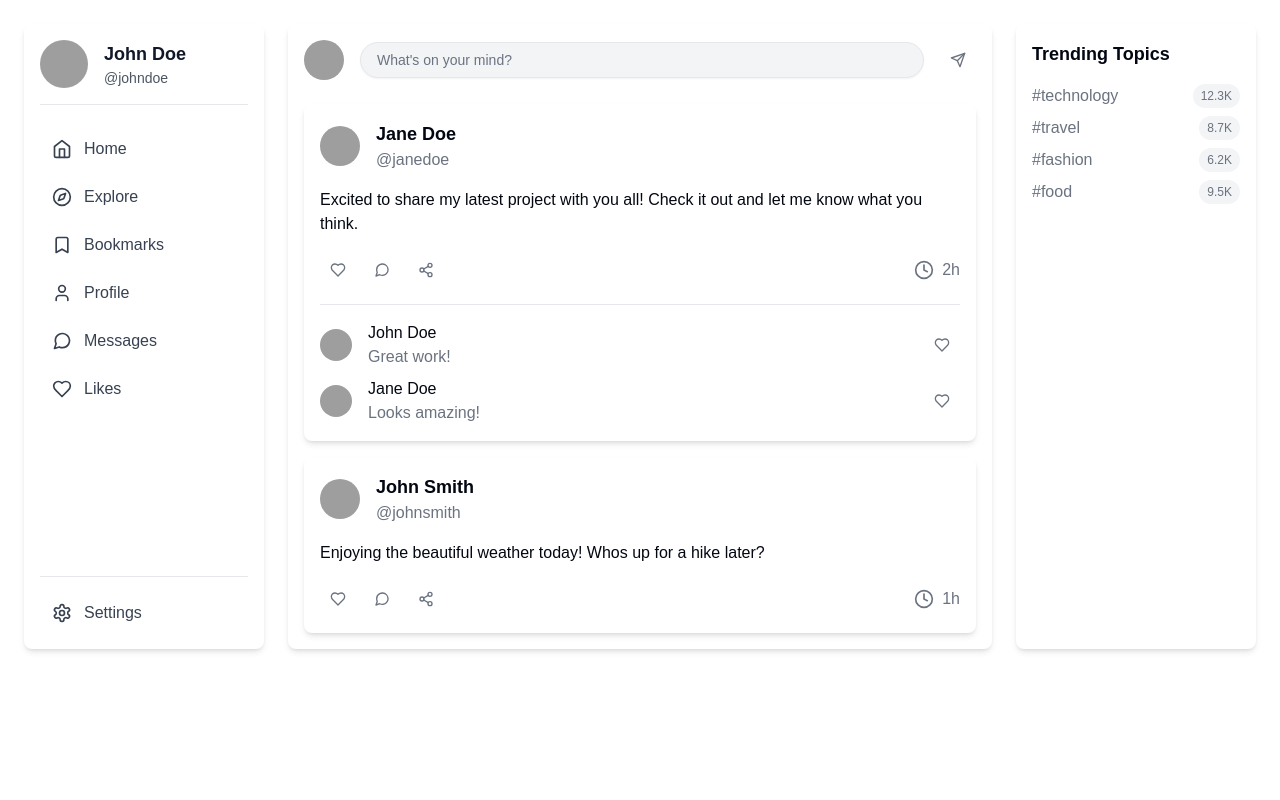
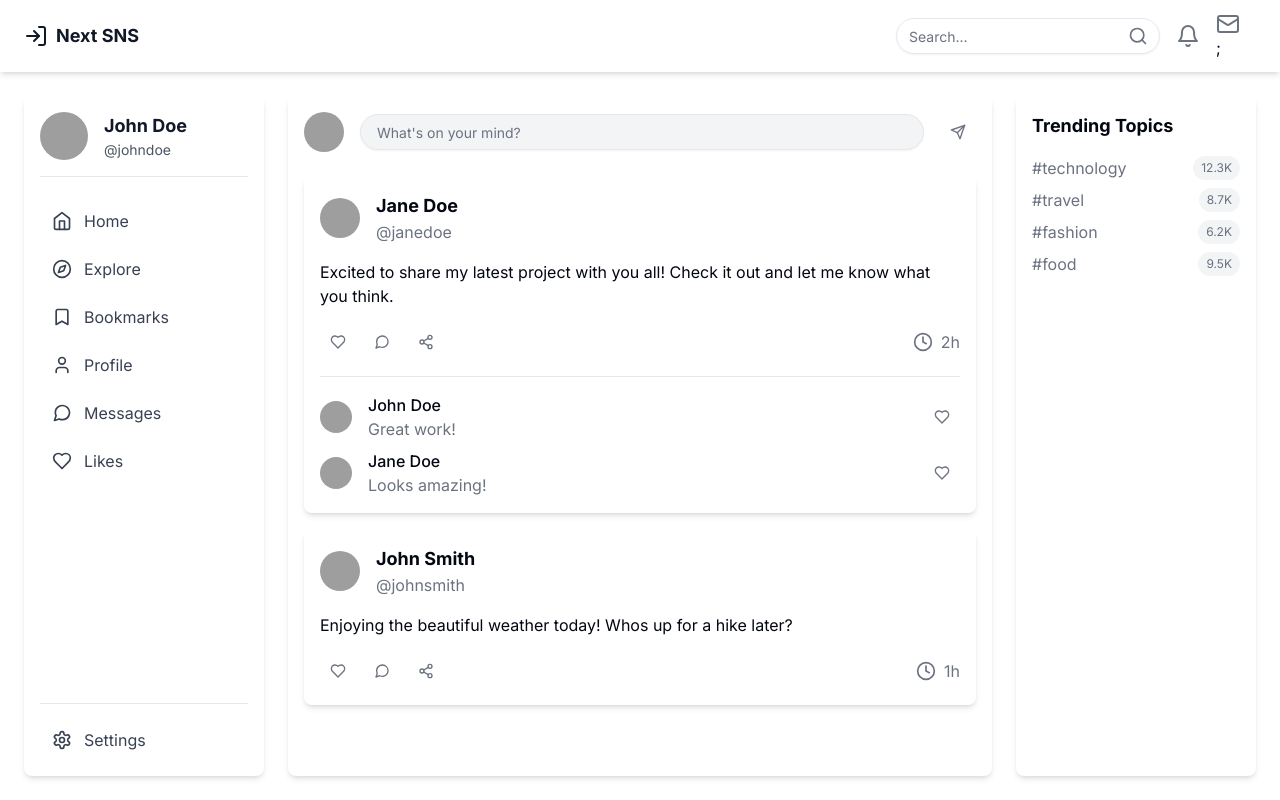
Before and after one commit to OBookBook/Next.js-TypeScript-SNS-Clerk-Supabase-Prisma-ServerActons, a Next.js app: page / in a window 1280 px wide. Built offline with nearby package versions, Linux system fonts and the light colour scheme; grey boxes are pictures that could not be loaded.

Commit message:
fix layout.tsx

```diff
--- a/app/layout.tsx
+++ b/app/layout.tsx
@@ -7,21 +7,13 @@ import {
 } from "@clerk/nextjs";
 import "./globals.css";
 import type { Metadata } from "next";
-import { Geist, Geist_Mono } from "next/font/google";
-import "./globals.css";
+import { Inter } from "next/font/google";
+import Header from "@/components/component/Header";
 
-const geistSans = Geist({
-  variable: "--font-geist-sans",
-  subsets: ["latin"],
-});
-
-const geistMono = Geist_Mono({
-  variable: "--font-geist-mono",
-  subsets: ["latin"],
-});
+const inter = Inter({ subsets: ["latin"] });
 
 export const metadata: Metadata = {
-  title: "Create Next App",
+  title: "SNS with Next.js15",
   description: "Generated by create next app",
 };
 
@@ -32,11 +24,10 @@ export default function RootLayout({
 }>) {
   return (
     <ClerkProvider>
-      <html lang="en">
-        <body
-          className={`${geistSans.variable} ${geistMono.variable} antialiased`}
-        >
-          {children}
+      <html lang="ja" className="h-full">
+        <body className={`${inter.className} flex flex-col h-full`}>
+          <Header />
+          <main className="flex-1">{children}</main>
         </body>
       </html>
     </ClerkProvider>
```
